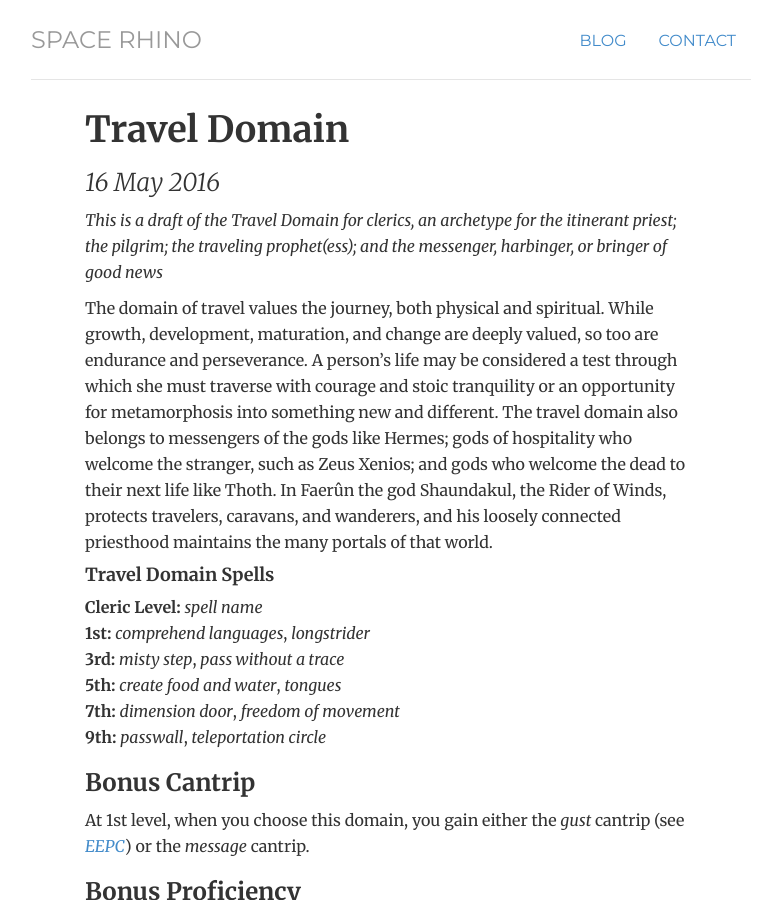
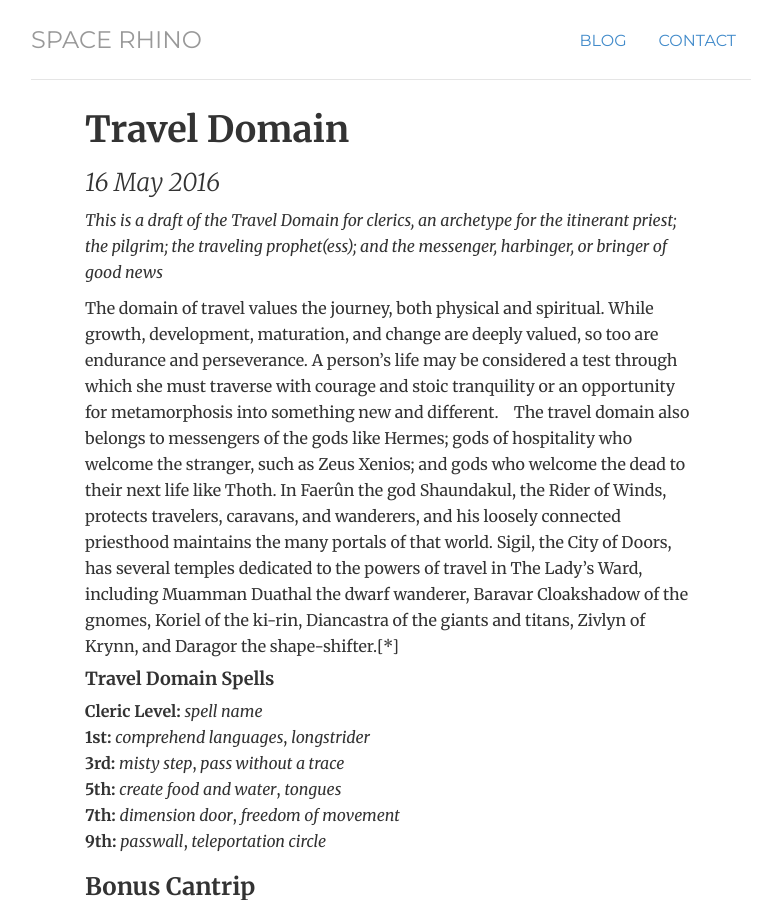
Before and after one commit to 1morespacerhino/1morespacerhino.github.io, a Jekyll site: the page built from _posts/2016-05-16-Travel-Domain.md, in a window 1280 px wide and 900 px high. Shown: the whole window, without its empty margins (249-1012 px from the left). Built offline with Jekyll 4.4.1, drawn with Linux system fonts in a browser that asks for light colours; some of the changed text lies outside the part shown.

Commit message:
Travel update

```diff
--- a/_posts/2016-05-16-Travel-Domain.md
+++ b/_posts/2016-05-16-Travel-Domain.md
@@ -5,7 +5,8 @@ title: Travel Domain
 
 *This is a draft of the Travel Domain for clerics, an archetype for the itinerant priest; the pilgrim; the traveling prophet(ess); and the messenger, harbinger, or bringer of good news*
 
-The domain of travel values the journey, both physical and spiritual. While growth, development, maturation, and change are deeply valued, so too are endurance and perseverance. A person's life may be considered a test through which she must traverse with courage and stoic tranquility or an opportunity for metamorphosis into something new and different. The travel domain also belongs to messengers of the gods like Hermes; gods of hospitality who welcome the stranger, such as Zeus Xenios; and gods who welcome the dead to their next life like Thoth. In Faerûn the god Shaundakul, the Rider of Winds, protects travelers, caravans, and wanderers, and his loosely connected priesthood maintains the many portals of that world.
+The domain of travel values the journey, both physical and spiritual. While growth, development, maturation, and change are deeply valued, so too are endurance and perseverance. A person's life may be considered a test through which she must traverse with courage and stoic tranquility or an opportunity for metamorphosis into something new and different.
+&nbsp;&nbsp;&nbsp;The travel domain also belongs to messengers of the gods like Hermes; gods of hospitality who welcome the stranger, such as Zeus Xenios; and gods who welcome the dead to their next life like Thoth. In Faerûn the god Shaundakul, the Rider of Winds, protects travelers, caravans, and wanderers, and his loosely connected priesthood maintains the many portals of that world. Sigil, the City of Doors, has several temples dedicated to the powers of travel in The Lady's Ward, including Muamman Duathal the dwarf wanderer, Baravar Cloakshadow of the gnomes, Koriel of the ki-rin, Diancastra of the giants and titans, Zivlyn of Krynn, and Daragor the shape-shifter.\[\*\]
 
 #### Travel Domain Spells ####
 
@@ -40,8 +41,11 @@ At 8th level, you gain the ability to infuse your weapon strikes with divine ene
 ### Divine Conduit ###
 At 17th level, you can use an action to become a divine conduit. You transport yourself and up to eight willing companions (holding hands) to the home realm of your god. Work with your Dungeon Master to determine an appropriate, extraplanar destination.
 
-**Art Credit:** John Singer Sargent's *Atlas and the Hesperides* (ca. 1922 and ca. 1925), available at the [Wikimedia Commons][2].
+\[\*\] See W. Baur & R. Swan, *[In The Cage]: A Guide To Sigil* (TSR, 1995), p. 30.
+
+**Art Credit:** John Singer Sargent's *Atlas and the Hesperides* (ca. 1922 and ca. 1925), available at the [Wikimedia Commons][3].
 **Feedback Credit:** Thanks to Velox Sol (from my monthly D&D group) for valuable feedback.
 
 [1]:http://www.dmsguild.com/product/145542/Elemental-Evil-Players-Companion-5e
-[2]:https://commons.wikimedia.org/wiki/File:John_Singer_Sargent_-_Atlas_and_the_Hesperides,_1922-1925.jpg
+[2]:http://www.dmsguild.com/product/17274/In-the-Cage-A-Guide-to-Sigil-2e
+[3]:https://commons.wikimedia.org/wiki/File:John_Singer_Sargent_-_Atlas_and_the_Hesperides,_1922-1925.jpg
```
